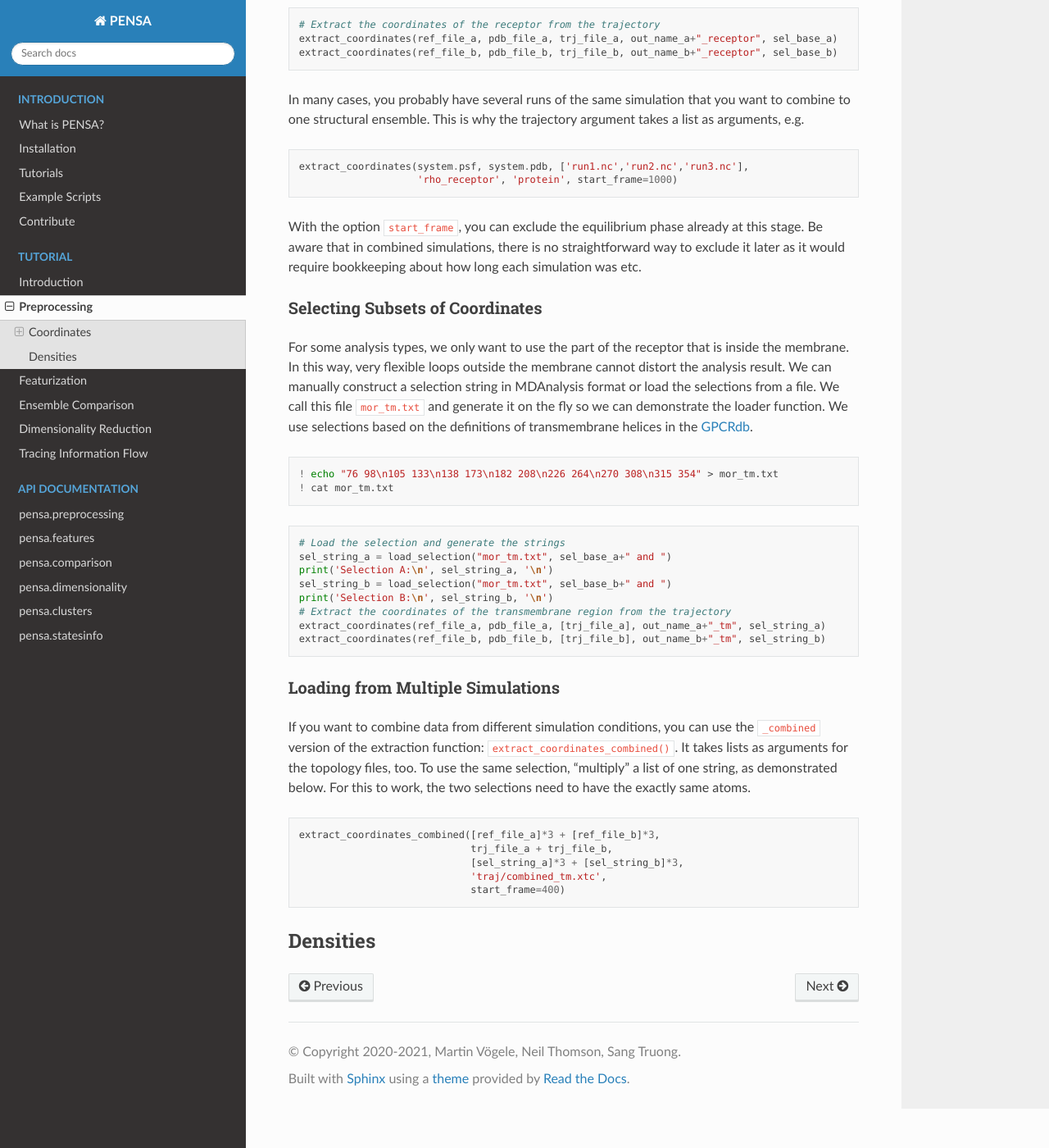
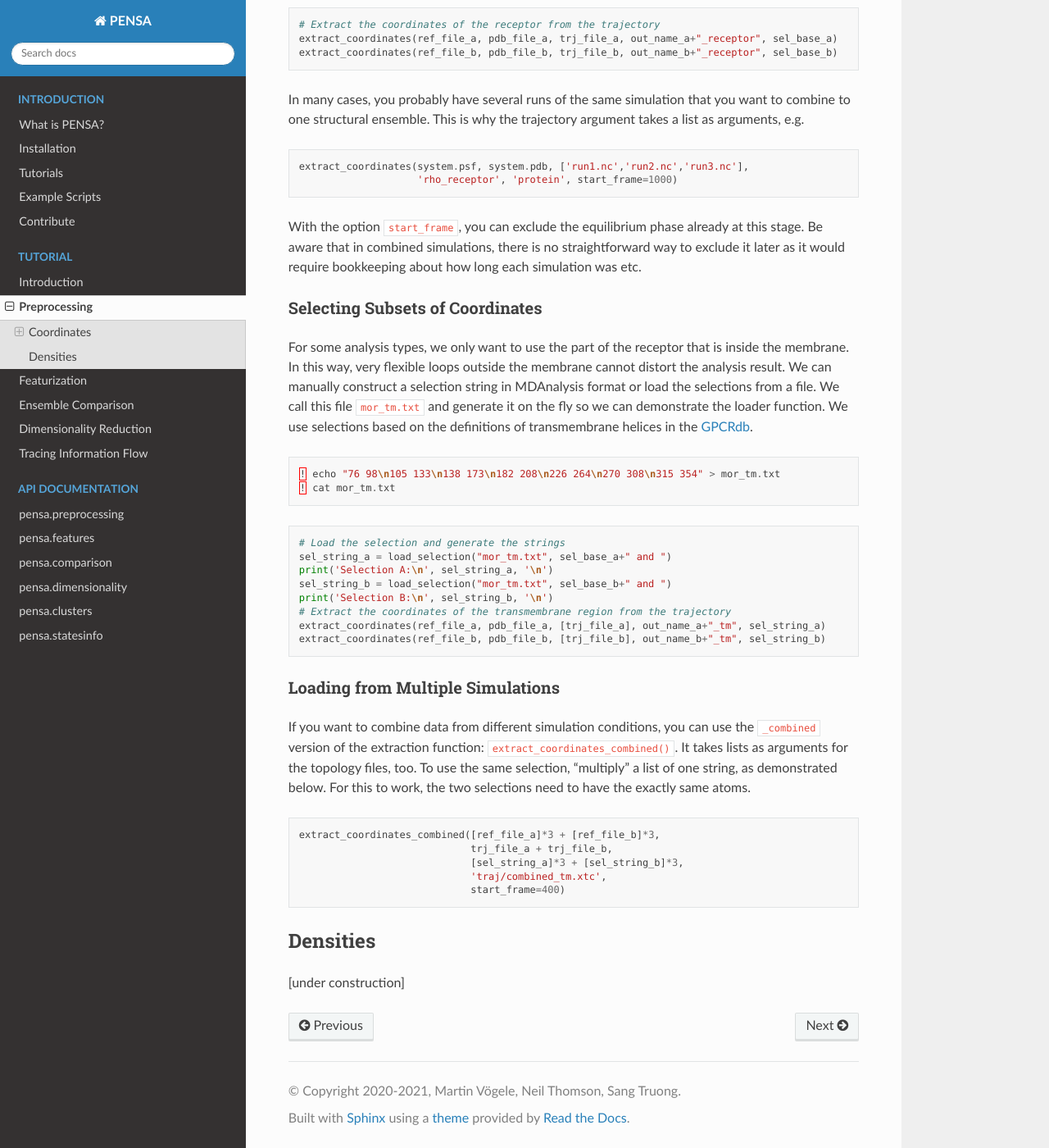
Before and after one commit to drorlab/pensa, a Sphinx documentation site: the page built from docs/tut-2-preprocessing.rst, in a window 1280 px wide and 1400 px high, scrolled down 1516 px. Shown: the whole window at 82% size. Built offline with Sphinx 7.4.7 and the Read the Docs theme 2.0.0, drawn with Linux system fonts in a browser that asks for light colours.

Commit message:
ipython -> python in tut

```diff
--- a/docs/tut-2-preprocessing.rst
+++ b/docs/tut-2-preprocessing.rst
@@ -31,7 +31,7 @@
 residue Asp114 is protonated in the BU72 simulation but not in the apo
 simulation.
 
-.. code:: ipython3
+.. code:: python
 
     root_dir = './mor-data'
     # Simulation A
@@ -58,7 +58,7 @@
 subfolder ``traj``. We also create subfolders for other results that we
 will generate.
 
-.. code:: ipython3
+.. code:: python
 
     for subdir in ['traj','plots','vispdb','pca','clusters','results']:
         if not os.path.exists(subdir):
@@ -78,7 +78,7 @@
 In the first case, we will extract all protein residues, assuming
 (correctly) that the same ones are present in both simulations.
 
-.. code:: ipython3
+.. code:: python
 
     # Extract the coordinates of the receptor from the trajectory
     extract_coordinates(ref_file_a, pdb_file_a, trj_file_a, out_name_a+"_receptor", sel_base_a)
@@ -111,12 +111,12 @@
 the definitions of transmembrane helices in the
 `GPCRdb <https://gpcrdb.org/protein/oprm_human/>`__.
 
-.. code:: ipython3
+.. code:: python
 
     ! echo "76 98\n105 133\n138 173\n182 208\n226 264\n270 308\n315 354" > mor_tm.txt
     ! cat mor_tm.txt
 
-.. code:: ipython3
+.. code:: python
 
     # Load the selection and generate the strings
     sel_string_a = load_selection("mor_tm.txt", sel_base_a+" and ")
@@ -137,7 +137,7 @@
 string, as demonstrated below. For this to work, the two selections need
 to have the exactly same atoms.
 
-.. code:: ipython3
+.. code:: python
 
     extract_coordinates_combined([ref_file_a]*3 + [ref_file_b]*3,
                                  trj_file_a + trj_file_b,
@@ -147,3 +147,5 @@
 
 Densities
 *********
+
+[under construction]
--- a/docs/tut-6-ssi.rst
+++ b/docs/tut-6-ssi.rst
@@ -1,4 +1,4 @@
 Tracing Information Flow
 ========================
 
-[Add tutorial from script]
+[under construction]
```
Also changed, not shown: docs/tut-3-featurization.rst (+9 -5 lines), docs/tut-4-comparison.rst (+8 -8 lines), docs/tut-5-dimensionality.rst (+11 -11 lines).
